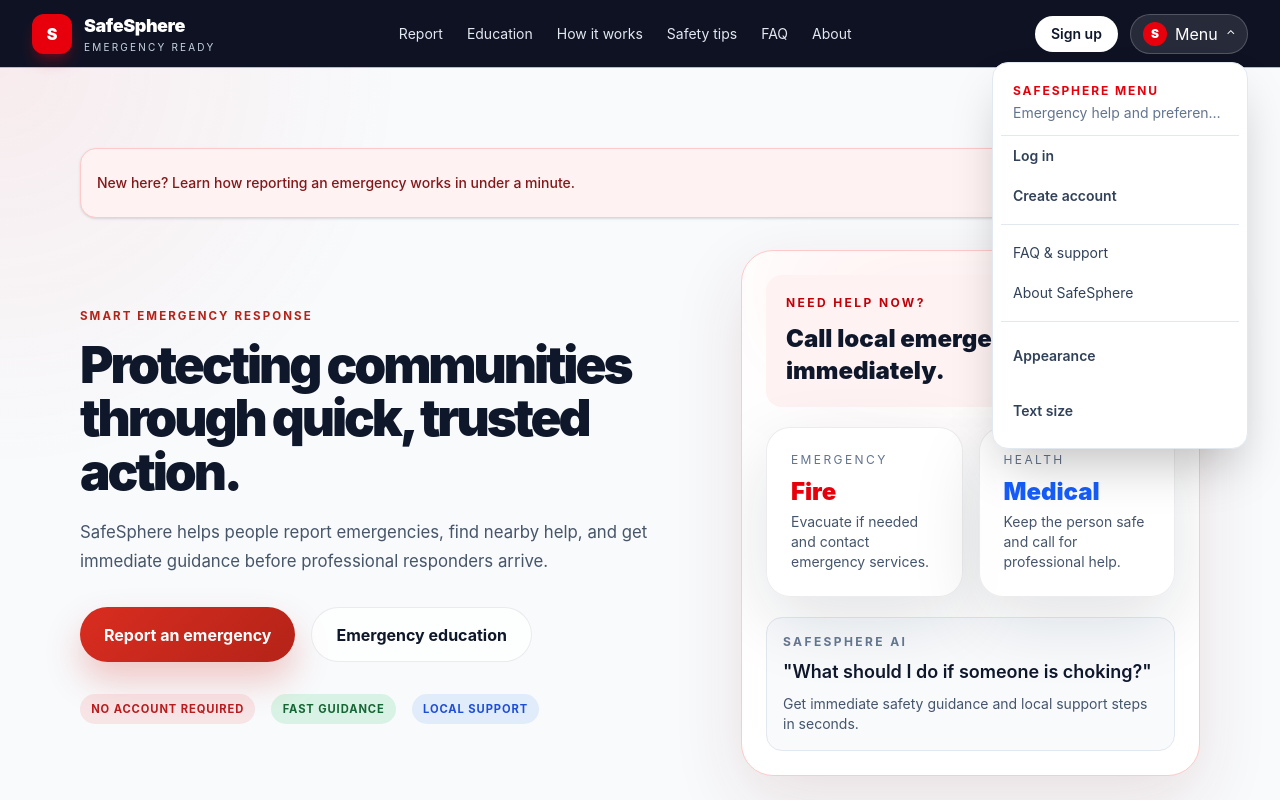
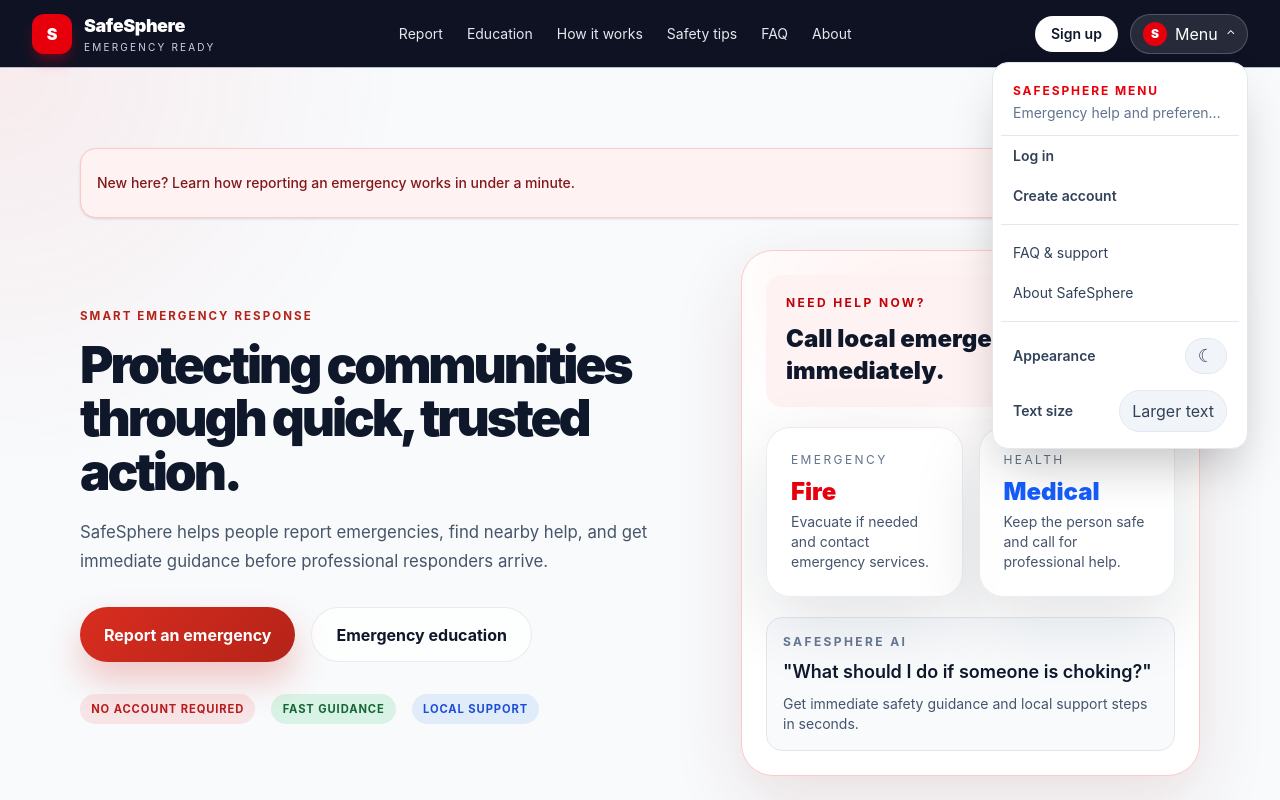
Before and after one commit to nathankb89-arch/SafeSphere_, a React (Vite) app in the folder frontend/: page / in a window 1280 px wide. Both pictures are taken after a click on the button "Open account and preferences menu". Shown: the top 800 px of the page. Built offline with nearby package versions, Linux system fonts and the light colour scheme; no server answers.

Commit message:
feat: enhance AccessibilityToggle and ThemeToggle for menu integration

```diff
--- a/frontend/src/components/AccessibilityToggle.jsx
+++ b/frontend/src/components/AccessibilityToggle.jsx
@@ -1,13 +1,13 @@
 import { useAccessibility } from '../context/AccessibilityContext'
 
-export default function AccessibilityToggle() {
+export default function AccessibilityToggle({ inMenu = false }) {
   const { largeText, setLargeText } = useAccessibility()
 
   return (
     <button
       type="button"
       onClick={() => setLargeText(!largeText)}
-      className="inline-flex items-center justify-center rounded-full border border-white/20 bg-white/5 px-3 py-2 text-sm font-medium text-white transition hover:bg-white/10 focus-visible:outline-none focus-visible:ring-2 focus-visible:ring-white/80"
+      className={`inline-flex items-center justify-center rounded-full px-3 py-2 text-sm font-medium transition focus-visible:outline-none focus-visible:ring-2 focus-visible:ring-red-500/60 ${inMenu ? 'border border-slate-200 bg-slate-100 text-slate-700 hover:bg-red-50 dark:border-slate-700 dark:bg-slate-800 dark:text-slate-100 dark:hover:bg-slate-700' : 'border border-white/20 bg-white/5 text-white hover:bg-white/10'}`}
       aria-label="Toggle larger text"
       aria-pressed={largeText}
     >
--- a/frontend/src/components/Navbar.jsx
+++ b/frontend/src/components/Navbar.jsx
@@ -89,11 +89,11 @@ export default function Navbar() {
               <div className="my-2 border-t border-slate-200 dark:border-slate-700" />
               <div className="flex items-center justify-between px-3 py-2">
                 <span className="text-sm font-semibold">Appearance</span>
-                <ThemeToggle compact />
+                <ThemeToggle compact inMenu />
               </div>
               <div className="flex items-center justify-between px-3 py-2">
                 <span className="text-sm font-semibold">Text size</span>
-                <AccessibilityToggle />
+                <AccessibilityToggle inMenu />
               </div>
               {user && <button onClick={() => { logout(); navigate('/'); closeAndNavigate() }} className="mt-1 w-full rounded-xl px-3 py-2.5 text-left text-sm font-semibold text-red-700 transition hover:bg-red-50 dark:text-red-300 dark:hover:bg-red-950/40" role="menuitem">Log out</button>}
             </div>
--- a/frontend/src/components/ThemeToggle.jsx
+++ b/frontend/src/components/ThemeToggle.jsx
@@ -1,6 +1,6 @@
 import { useEffect, useState } from 'react'
 
-export default function ThemeToggle({ compact = false }) {
+export default function ThemeToggle({ compact = false, inMenu = false }) {
   const [theme, setTheme] = useState(() => localStorage.getItem('safeSphereTheme') || 'light')
 
   useEffect(() => {
@@ -14,7 +14,7 @@ export default function ThemeToggle({ compact = false }) {
     <button
       type="button"
       onClick={() => setTheme((current) => (current === 'dark' ? 'light' : 'dark'))}
-      className="inline-flex items-center justify-center rounded-full border border-white/20 bg-white/10 px-3 py-2 text-sm font-medium text-white transition hover:bg-white/20 focus-visible:outline-none focus-visible:ring-2 focus-visible:ring-white/80"
+      className={`inline-flex items-center justify-center rounded-full px-3 py-2 text-sm font-medium transition focus-visible:outline-none focus-visible:ring-2 focus-visible:ring-red-500/60 ${inMenu ? 'border border-slate-200 bg-slate-100 text-slate-700 hover:bg-red-50 dark:border-slate-700 dark:bg-slate-800 dark:text-slate-100 dark:hover:bg-slate-700' : 'border border-white/20 bg-white/10 text-white hover:bg-white/20'}`}
       aria-label="Toggle light and dark theme"
       aria-pressed={theme === 'dark'}
       title={theme === 'dark' ? 'Switch to light mode' : 'Switch to dark mode'}
```
